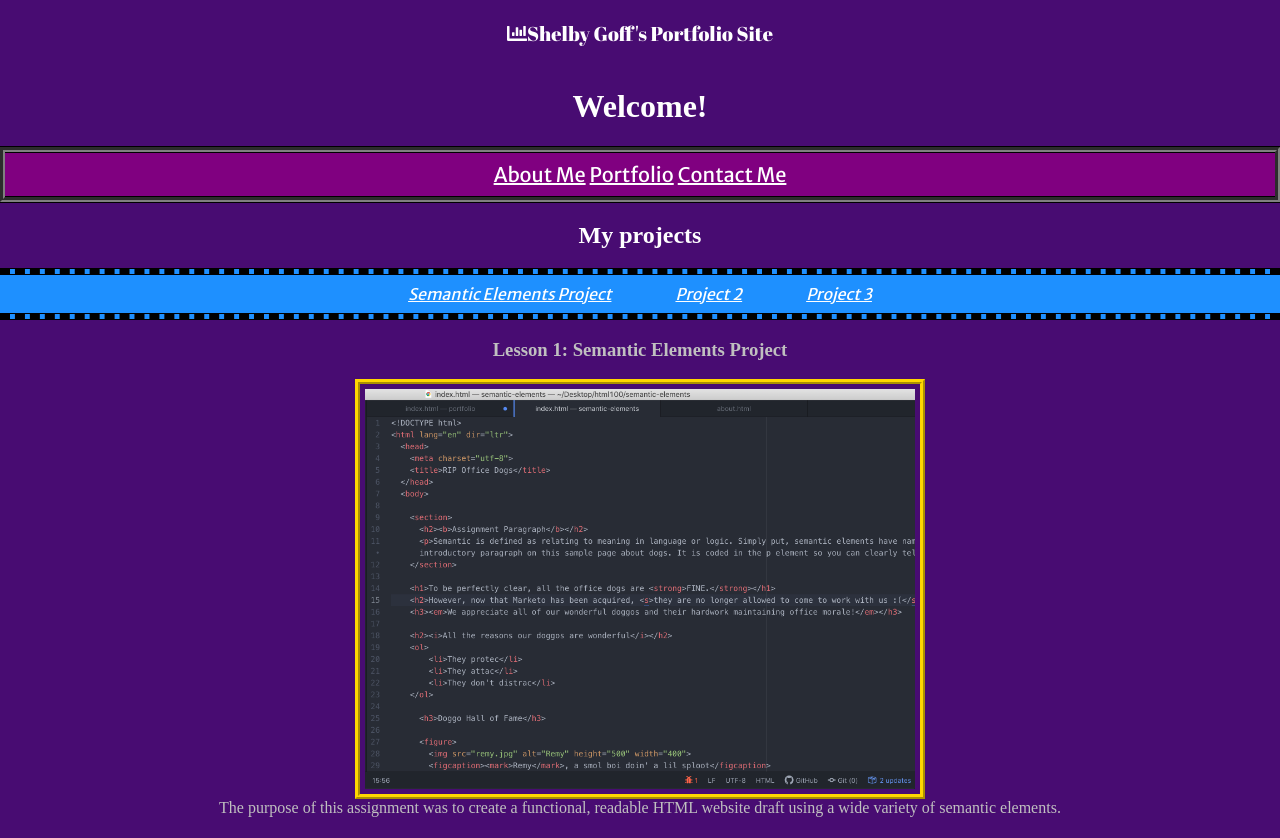
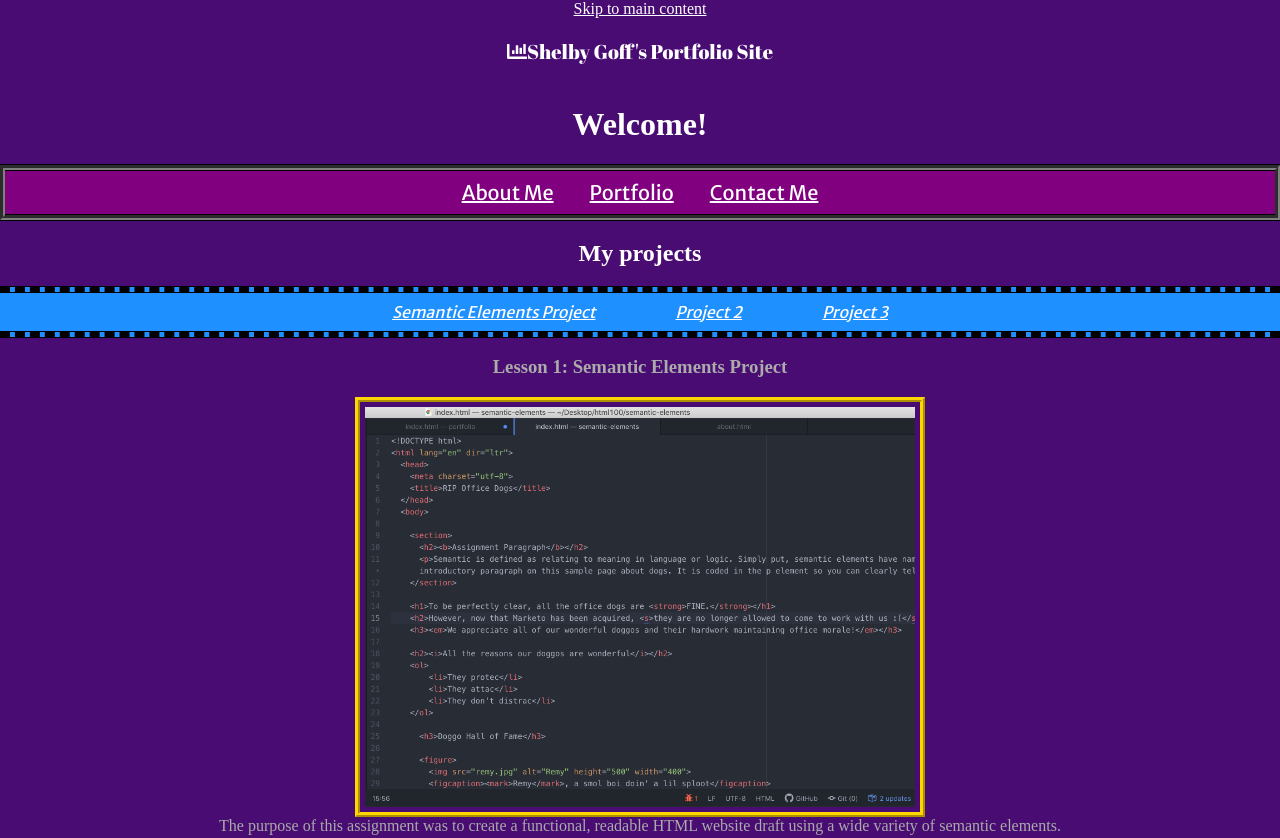
Before and after one commit to shelbygoff1/portfolio, a plain HTML site: page index.html in a window 1280 px wide. Shown: the top 838 px of the page. Drawn offline with Linux system fonts and the light colour scheme.

Commit message:
add files

```diff
--- a/index.html
+++ b/index.html
@@ -12,6 +12,7 @@
   </head>
 
   <body>
+    <a href="#main-content">Skip to main content</a>
     <header class="header"><i class="fas fa-chart-bar"></i>Shelby Goff's Portfolio Site</header>
     <h1>Welcome!</h1>
     <nav class="nav-about">
@@ -28,7 +29,7 @@
     </nav>
 
     <div class="container">
-      <div class="article box index-box">
+      <div class="article box index-box" id = "main-content">
         <h3>Lesson 1: Semantic Elements Project</h3>
         <figure>
           <a href="https://github.com/shelbygoff1/semantic-elements">
--- a/styles/stylesheet.css
+++ b/styles/stylesheet.css
@@ -30,7 +30,7 @@ img {
 }
 
 .index-box:nth-child(odd) {
-  color: silver;
+  color: #ABABAB;
 }
 
 .index-box:nth-child(even) {
@@ -78,6 +78,12 @@ figure img:hover {
   border-radius: 50%
 }
 
+nav a {
+  padding: .5rem;
+  margin: .5rem;
+  text-align: center;
+}
+
 .nav-about {
 	background-color: purple;
 	border-top: 5px groove gray;
@@ -105,11 +111,11 @@ figure img:hover {
 	border-bottom: 5px dashed #000;
 	box-shadow: inset 0 -1px 0 0 #000, inset 0 1px 0 0 #000, 0 1px 0 0 #000, 0 -1px 0 0 #000;
 	margin-bottom: 1px;
+
 }
 
 nav {
 text-align: center;
-margin: 20px 0 0 ;
 padding: 10px 0;
 }
 
```
Also changed, not shown: about.html (+2 -1 lines), contact.html (+9 -8 lines).
